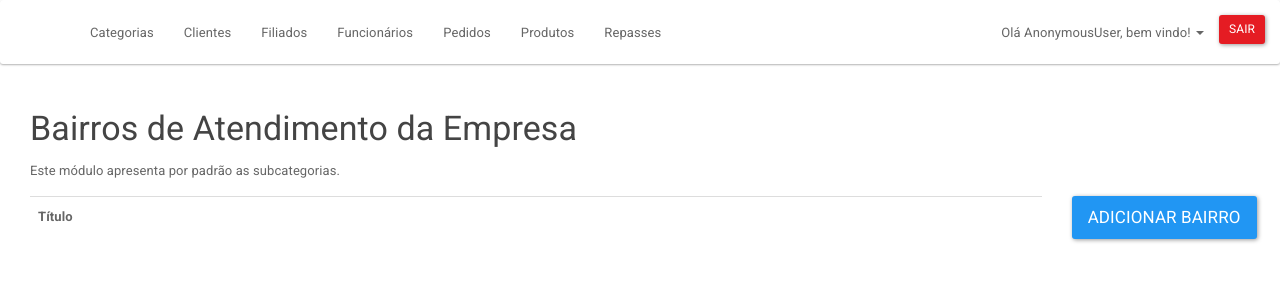
After one commit to MarcosVn/game7api, a Django app: page /adm/filiado/atendimentos/ in a window 1280 px wide. The commit adds this page. Shown: the top 300 px of the page. Run offline with Django 3.2, Linux system fonts and the light colour scheme; lists and menus that the app fills with data are empty; some libraries are stand-ins or nearby versions.

Commit message:
enviando a conclusão do modulo de atendimentos

```diff
--- /dev/null
+++ b/core/templates/adm/atendimento/atendimentos.html
@@ -0,0 +1,28 @@
+{% extends "adm/base.html" %}
+{% block title %}Categorias{% endblock %}
+{% load staticfiles %}
+{% block content %}
+
+<div class="col-md-12" ng-app="game7App" ng-controller="empresaCtrl" >
+    <div class="col-md-12">
+        <h3>Bairros de Atendimento da Empresa <b>{[em.empresaselecionado[0].nome]}</b></h3>
+        <p>Este módulo apresenta por padrão as subcategorias.</p>
+    </div>
+      <div class="col-md-10">
+        <table class="table">
+            <tr>
+                <th>Título</th>
+                <th></th>
+            </tr>
+              <tr ng-repeat="bairro in em.empresaselecionado[0].bairros">
+                  <td class="col-md-11">{[bairro.bairro]}</td>
+                  <td><a href="/adm/filiado/atendimento-excluir?e_id={[em.empresaselecionado[0].id]}&b_id={[bairro.bairro_id]}" class="btn btn-danger btn-xs">excluir</a> </td>
+              </tr>
+        </table>
+    </div>
+    <div class="col-md-2">
+        <a href="/adm/filiado/atendimento-novo?e_id={[em.empresaselecionado[0].id]}" class="btn btn-primary btn-lg">Adicionar Bairro</a>
+    </div>
+</div>
+
+{% endblock %}
--- a/core/templates/adm/cliente/clientes.html
+++ b/core/templates/adm/cliente/clientes.html
@@ -9,7 +9,7 @@
         <p>Este módulo apresenta por padrão os clientes.</p>
     </div>
     <div class="col-md-12">
-        <form method="post" class="form-inline well">
+        <div class="form-inline well">
             <div class="form-group">
                 <label for="ipFiltroEmail">Email</label>
                 <input type="text" class="form-control" id="ipFiltroEmail" name="ipFiltroEmail" >
@@ -20,8 +20,8 @@
                 <input type="text" class="form-control" id="ipFiltroNome" name="ipFiltroNome" >
             </div>
 
-            <button type="submit" class="btn btn-default">Filtrar</button>
-        </form>
+            <a ng-click="filtrar()" class="btn btn-default">Filtrar</a>
+        </div>
       </div>
       <div class="col-md-10">
         <table class="table">
--- a/core/views.py
+++ b/core/views.py
@@ -77,6 +77,16 @@ class adminEmpresaExcluirView(View):
 class adminEmpresaVerView(View):
     def get(self, request, *args, **kwargs):
         return render_to_response('adm/empresa/ver.html', {}, RequestContext(request))
+
+class adminAtendimentosView(View):
+    def get(self, request, *args, **kwargs):
+        return render_to_response('adm/atendimento/atendimentos.html', {}, RequestContext(request))
+class adminAtendimentoNovaView(View):
+    def get(self, request, *args, **kwargs):
+        return render(request, 'adm/atendimento/novo.html', {}, RequestContext(request))
+class adminAtendimentoExcluirView(View):
+    def get(self, request, *args, **kwargs):
+        return render_to_response('adm/atendimento/excluir.html', {}, RequestContext(request))
 
 
 class ServiceJson(View):
@@ -476,7 +486,10 @@ class ServiceJson(View):
                 "cidade_id": empresa.cidade.id,
                 "estado": empresa.cidade.estado.nome,
                 "estado_id": empresa.cidade.estado.id,
-                "bairros":bairros
+                "bairro":empresa.bairro.nome,
+                "bairro_id":empresa.bairro.id,
+                "bairros":bairros,
+                "descricao":empresa.descricao
             }
 
             rows.append(r)
@@ -537,16 +550,16 @@ class ServiceJson(View):
 
     @staticmethod
     @csrf_exempt
-    def saveempresa_bairro(request):
+    def saveempresabairro(request):
         # Filtros
         id = request.POST.get("id")
-        bairro_id = request.POST.get("bairro_id")
+        bairro_id = request.POST.get("bairro")
 
         # Objeto de Empresa
-        oEmpresa = Empresa.objects.get(id=id)
+        oEmpresa = Empresa.objects.filter(id=id).first()
         oBairro = Bairro.objects.filter(id=bairro_id).first()
 
-        oEmpresa.bairros.add(oBairro)
+        oEmpresa.bairros_atendimento.add(oBairro)
         oEmpresa.save()
 
         lista = "true"
@@ -557,11 +570,14 @@ class ServiceJson(View):
         empresa_id = request.GET.get("empresa_id")
         bairro_id = request.GET.get("bairro_id")
 
+        print empresa_id
+        print bairro_id
+
         # Query Base
         oEmpresa = Empresa.objects.filter(id=empresa_id).first()
         oBairro = Bairro.objects.filter(id=bairro_id).first()
 
-        oEmpresa.bairros.remove(oBairro)
+        oEmpresa.bairros_atendimento.remove(oBairro)
         oEmpresa.save()
 
         lista = "true"
--- a/game7api/static/angular/controllers.js
+++ b/game7api/static/angular/controllers.js
@@ -58,17 +58,17 @@ game7App.controller('clienteCtrl', function($scope, Cliente, Estado, Cidade, Bai
     }
 });
 
-game7App.controller('empresaCtrl', function($scope, Empresa, Estado, Cidade, Bairro) {
+game7App.controller('empresaCtrl', function($scope, Empresa, Estado, Cidade, Bairro, Atendimento) {
     $scope.et = Estado;
+    $scope.cd = Cidade;
+    $scope.br = Bairro;
+    $scope.em = Empresa;
+    $scope.at = Atendimento;
+
     $scope.et.get_estados();
+    $scope.em.get_empresas();
+    $scope.em.get_empresa();
 
-    $scope.cd = Cidade;
-
-    $scope.br = Bairro;
-
-    $scope.em = Empresa;
-    $scope.em.get_empresa();
-    $scope.em.get_empresas();
     $scope.filtrar = function(){
         $scope.em.get_empresas(document.getElementById("ipFiltroNome").value,document.getElementById("ipFiltroEmail").value);
     }
@@ -93,4 +93,11 @@ game7App.controller('empresaCtrl', function($scope, Empresa, Estado, Cidade, Bai
     $scope.getbairros = function(){
         $scope.br.get_bairros(document.getElementById("cidade").value);
     }
+    $scope.atualizar_atendimento = function(){
+        $scope.at.save_atendimento(
+            document.getElementById("bairro").value);
+    }
+    $scope.excluir_atendimento = function(){
+        $scope.at.excluir_atendimento();
+    }
 });
--- a/game7api/static/angular/models.js
+++ b/game7api/static/angular/models.js
@@ -34,7 +34,6 @@ game7App.factory("Estado", function (Ajax,$http) {
     obj.get_estados= function () {
         var url = URL_BASE + "estados";
         var params = {
-            id:TOKENS["e_id"]
         }
         $http({
             method: "GET",
@@ -457,3 +456,41 @@ game7App.factory("Empresa", function (Ajax,$http) {
     };
     return obj;
 });
+
+game7App.factory("Atendimento", function (Ajax,$http) {
+    var obj = {
+        retorno : false,
+    };
+    obj.save_atendimento = function (empresa_bairro) {
+        var url = URL_BASE + "saveempresabairro";
+
+        var f = new FormData();
+        f.append('id', TOKENS['e_id']);
+        f.append('bairro', empresa_bairro);
+        $http.post(url, f, {headers: {'Content-Type': undefined}}).success(
+          function(response){
+            obj.retorno = response;
+          }
+        )
+    };
+    obj.excluir_atendimento= function () {
+        var url = URL_BASE + "excluirempresa_bairro";
+        var params = {
+          empresa_id:TOKENS['e_id'],
+          bairro_id:TOKENS['b_id']
+        }
+        $http({
+            method: "GET",
+            params: params,
+            url: url,
+            headers: {
+                'Content-Type': 'application/json'
+            }
+        }).then(function successCallback(response) {
+            obj.retorno = response.data;
+        }, function errorCallback(response) {
+            console.log("Erro");
+        });
+    };
+    return obj;
+});
--- a/game7api/urls.py
+++ b/game7api/urls.py
@@ -45,6 +45,10 @@ urlpatterns = [
     url(r'^adm/filiado-ver/', adminEmpresaVerView.as_view(), name="VerEmpresa-adm"),
     url(r'^adm/filiado-edicao/', adminEmpresaEdicaoView.as_view(), name="EdicaoEmpresa-adm"),
 
+    url(r'^adm/filiado/atendimentos/', adminAtendimentosView.as_view(), name="AtendimentosEmpresa-adm"),
+    url(r'^adm/filiado/atendimento-novo', adminAtendimentoNovaView.as_view(), name="NovoAtendimentosEmpresa-adm"),
+    url(r'^adm/filiado/atendimento-excluir', adminAtendimentoExcluirView.as_view(), name="ExcluirAtendimentosEmpresa-adm"),
+
     url(r'^js/categorias', ServiceJson.categorias, name='categorias'),
     url(r'^js/clientes', ServiceJson.clientes, name='clientes'),
     url(r'^js/subcategorias', ServiceJson.subcategorias, name='subcategorias'),
@@ -65,8 +69,8 @@ urlpatterns = [
     url(r'^js/saveestado', ServiceJson.saveestado, name='saveestado'),
     url(r'^js/savecidade', ServiceJson.savecidade, name='savecidade'),
     url(r'^js/savebairro', ServiceJson.savebairro, name='savebairro'),
-    url(r'^js/saveempresa', ServiceJson.saveempresa, name='saveempresa'),
-    url(r'^js/saveempresa_bairro', ServiceJson.saveempresa_bairro, name='saveempresa_bairro'),
+    url(r'^js/saveempresa$', ServiceJson.saveempresa, name='saveempresa'),
+    url(r'^js/saveempresabairro$', ServiceJson.saveempresabairro, name='saveempresabairro'),
     url(r'^js/savefuncionario', ServiceJson.savefuncionario, name='savefuncionario'),
     url(r'^js/saverepasse', ServiceJson.saverepasse, name='saverepasse'),
     url(r'^js/saverproduto', ServiceJson.saverproduto, name='saverproduto'),
@@ -77,8 +81,8 @@ urlpatterns = [
     url(r'^js/excluircategoria', ServiceJson.excluircategoria, name='excluircategoria'),
     url(r'^js/excluircliente', ServiceJson.excluircliente, name='excluircliente'),
     url(r'^js/excluirsubcategoria', ServiceJson.excluirsubcategoria, name='excluirsubcategoria'),
-    url(r'^js/excluirempresa', ServiceJson.excluirempresa, name='excluirempresa'),
-    url(r'^js/excluirempresa_bairro', ServiceJson.excluirempresa_bairro, name='excluirempresa_bairro'),
+    url(r'^js/excluirempresa$', ServiceJson.excluirempresa, name='excluirempresa'),
+    url(r'^js/excluirempresa_bairro$', ServiceJson.excluirempresa_bairro, name='excluirempresa_bairro'),
     url(r'^js/excluirfuncionario', ServiceJson.excluirfuncionario, name='excluirfuncionario'),
     url(r'^js/excluirrepasse', ServiceJson.excluirrepasse, name='excluirrepasse'),
     url(r'^js/excluirproduto', ServiceJson.excluirproduto, name='excluirproduto'),
```
Also changed, not shown: core/templates/adm/atendimento/excluir.html (added, +23 -0 lines), core/templates/adm/atendimento/novo.html (added, +36 -0 lines), core/templates/adm/empresa/editar.html (+12 -9 lines), core/templates/adm/empresa/empresas.html (+4 -3 lines), core/templates/adm/empresa/ver.html (+20 -10 lines), 2 other files.
